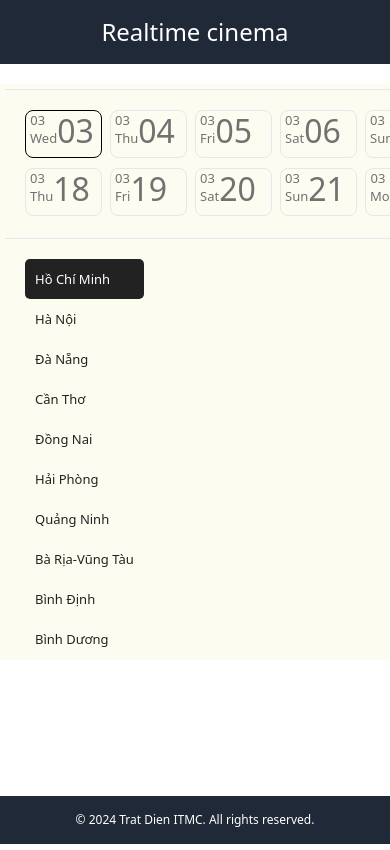
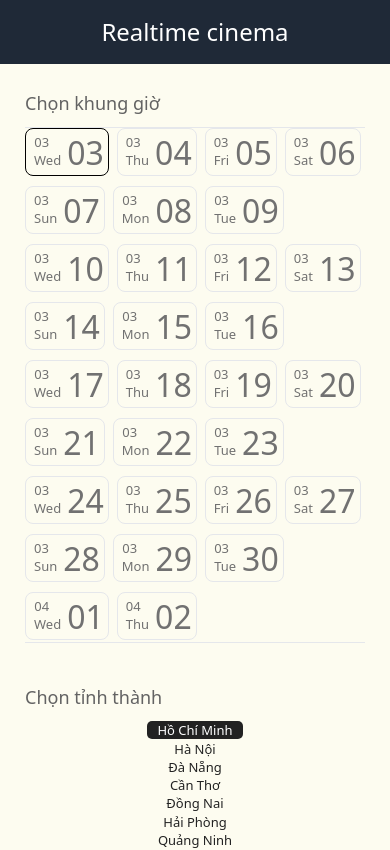
Before and after one commit to realtime-cinema/realtime-cinema, a Next.js app: page /book in a window 390 px wide. Shown: the top 850 px of the page. Built offline with nearby package versions, Linux system fonts and the light colour scheme.

Commit message:
responsive

```diff
--- a/src/app/book/components/booking-time.tsx
+++ b/src/app/book/components/booking-time.tsx
@@ -70,38 +70,23 @@ export function Bookingtime() {
   return (
     <div
       id='cboxContent'
-      className='mt-5 box-content h-[37rem] w-full overflow-x-auto overflow-y-hidden text-sm'
-    >
-      <div
-        id='cboxLoaded'
-        className='box-border h-[36rem]  w-screen overflow-auto overflow-x-hidden bg-[#fdfcf0] bg-auto bg-scroll bg-repeat bg-origin-padding p-[0.3125rem] text-sm'
+      className='p-5 w-full text-sm bg-[#fdfcf0] box-border bg-auto bg-scroll bg-repeat bg-origin-padding p-[0.3125rem] text-sm'
     >
       {/* getday ngay thang nam */}
       <GetDay setSelectedDate={setSelectedDate} selectedDate={selectedDate} />
 
-        <div className='w-[1310.2px] px-5 '>
-          <div
-            id='tab_container'
-            className='inline-block  border-[#222] text-sm leading-[18px]'
-          >
-            <div id='tab-contentshowtimes' className='visible  '>
-              <div id='tab-cgv-movie-cities'>
       <CitySelection
         cgvLocations={cgvLocations}
         selectedCity={selectedCity}
         handleClick={handleClick}
       />
-              </div>
-            </div>
-          </div>
-        </div>
       <div
         id='tab-container theaters'
         className='visible isolate box-border inline-block h-[#1270.2px] border-t-[#222] text-[14px] leading-[18px]'
       >
         <div
           id='tab-theaters type'
-            className=' mb-[10px] block w-screen bg-[#fdfcf0] text-[14px] leading-[18px]'
+          className=' mb-[10px] block bg-[#fdfcf0] text-[14px] leading-[18px]'
         >
           <div className='border-[#222]bg-transparent relative flex flex-col  border-y-[1.6px] bg-origin-padding p-5 text-center sm:flex-row sm:flex-wrap'>
             {MovieFormats.map((format, index) => (
@@ -144,11 +129,10 @@ export function Bookingtime() {
             </h4>
             <div
               id='list-time cinema'
-                className='mb-[15px] mr-[3px] mt-[3px] box-border flex h-[29.6px] w-[125px] cursor-pointer flex-wrap rounded-[5px] border-[2px] border-solid border-[#cbcabe] px-[10px] py-[5]  hover:border-gray-950 '
+              className='mb-[15px] mr-[3px] mt-[3px] box-border flex h-[29.6px] cursor-pointer flex-wrap rounded-[5px] border-[2px] border-solid border-[#cbcabe] px-[10px] py-[5]  hover:border-gray-950 '
             >
-                <div className='box-border flex w-[103.4px] items-center justify-center font-sans font-medium leading-[18px] text-[#464343]'>
+              <div className='box-border flex items-center justify-center font-sans font-medium leading-[18px] text-[#464343]'>
                 16:15 PM
-                </div>
               </div>
             </div>
           </div>
--- a/src/app/book/components/city-selection.tsx
+++ b/src/app/book/components/city-selection.tsx
@@ -12,14 +12,18 @@ export function CitySelection({
   readonly handleClick: (city: string) => void;
 }) {
   return (
+    <div className='p-5 '>
+      <h3 className='mb-[10px] box-border block font-sans text-lg font-normal text-[#636363] '>
+        Chọn tỉnh thành
+      </h3>
       <div
         id='toggle-tabs'
-      className=' relative flex flex-col border-[#222] bg-transparent bg-auto bg-scroll py-5 text-center sm:flex-row sm:flex-wrap  '
+        className='relative flex border-[#222] bg-transparent bg-auto bg-scroll text-center flex-col sm:flex-wrap sm:flex-row max-h-[10rem] overflow-y-auto'
       >
         {cgvLocations.map((location, index) => (
           <div
             key={location}
-          className={` box-border flex h-10 max-w-36 items-center rounded-[5px] bg-auto bg-scroll bg-repeat bg-origin-padding text-center leading-[18px] ${
+            className={` box-border flex h-10 max-w-36 items-center rounded-[5px] bg-auto bg-scroll bg-repeat bg-origin-padding text-center leading-[18px] mx-auto sm:mx-0 ${
               selectedCity === location
                 ? 'bg-[#222] text-[#fff]'
                 : ' bg-[#fdfcf0] text-[#636363]'
@@ -45,5 +49,6 @@ export function CitySelection({
           </div>
         ))}
       </div>
+    </div>
   );
 }
--- a/src/app/book/components/dateUtils.ts
+++ b/src/app/book/components/dateUtils.ts
@@ -12,7 +12,7 @@ export const getCurrentday = () => {
 };
 
 export const getDateData = (jumpDay: number) => {
-  const currentDate = new Date();
+  const currentDate = new Date(Date.now());
   currentDate.setDate(currentDate.getDate() + jumpDay);
 
   return {
--- a/src/app/book/components/get-day.tsx
+++ b/src/app/book/components/get-day.tsx
@@ -19,15 +19,18 @@ export function GetDay({
     `${prefix}-${Math.random().toString(36).substr(2, 9)}`;
 
   return (
-    <div className='box-border text-sm leading-[1.125rem]'>
-      <div className='mr-[0.625rem] box-border text-sm leading-[1.125rem] shadow-white '>
-        <div className='box-border flex w-[82rem] border-y-[0.1rem] border-solid bg-transparent p-5 gap-x-2 gap-y-2 flex-wrap'>
+    <div className='p-5 box-border text-sm leading-[1.125rem]'>
+      <h3 className='mb-[10px] box-border block font-sans text-lg font-normal text-[#636363] '>
+        Chọn khung giờ
+      </h3>
+      <div className='box-border text-sm leading-[1.125rem] shadow-white '>
+        <div className='box-border flex border-y-[0.1rem] border-solid bg-transparent gap-x-2 gap-y-2 flex-wrap'>
           {[...Array(daysInMonth)].map((_, columnIndex) => {
             const { day, weekday, month } = getDateData(columnIndex);
             const id = `${weekday}${day}${month}`;
             return (
               <div key={id} className=''>
-                <Date
+                <DateCard
                   id={id}
                   day={day}
                   month={month}
@@ -46,7 +49,7 @@ export function GetDay({
   );
 }
 
-function Date({
+function DateCard({
   id,
   day,
   month,
@@ -75,11 +78,11 @@ function Date({
       }}
     >
       <div
-        className={`flex-cols-15 flex-rows-2 box-border flex h-[48px] w-[77px] cursor-pointer gap-4 rounded-lg border-[1.6px] border-solid ${
+        className={`flex-cols-15 flex-rows-2 box-border flex h-[48px] w-full cursor-pointer gap-4 rounded-lg border-[1.6px] border-solid p-1 ${
           isSelected ? 'border-black' : 'border-gray-200'
         } hover:border-gray-950`}
       >
-        <div className='relative flex'>
+        <div className='relative flex gap-x-1.5'>
           <div className='flex-1 flex-col items-center'>
             <div className='ml-1 w-1/2 text-center text-[13px] text-[#717171]'>
               {formattedMonth}
```
Lines whose indentation alone changed are shown as unchanged.
